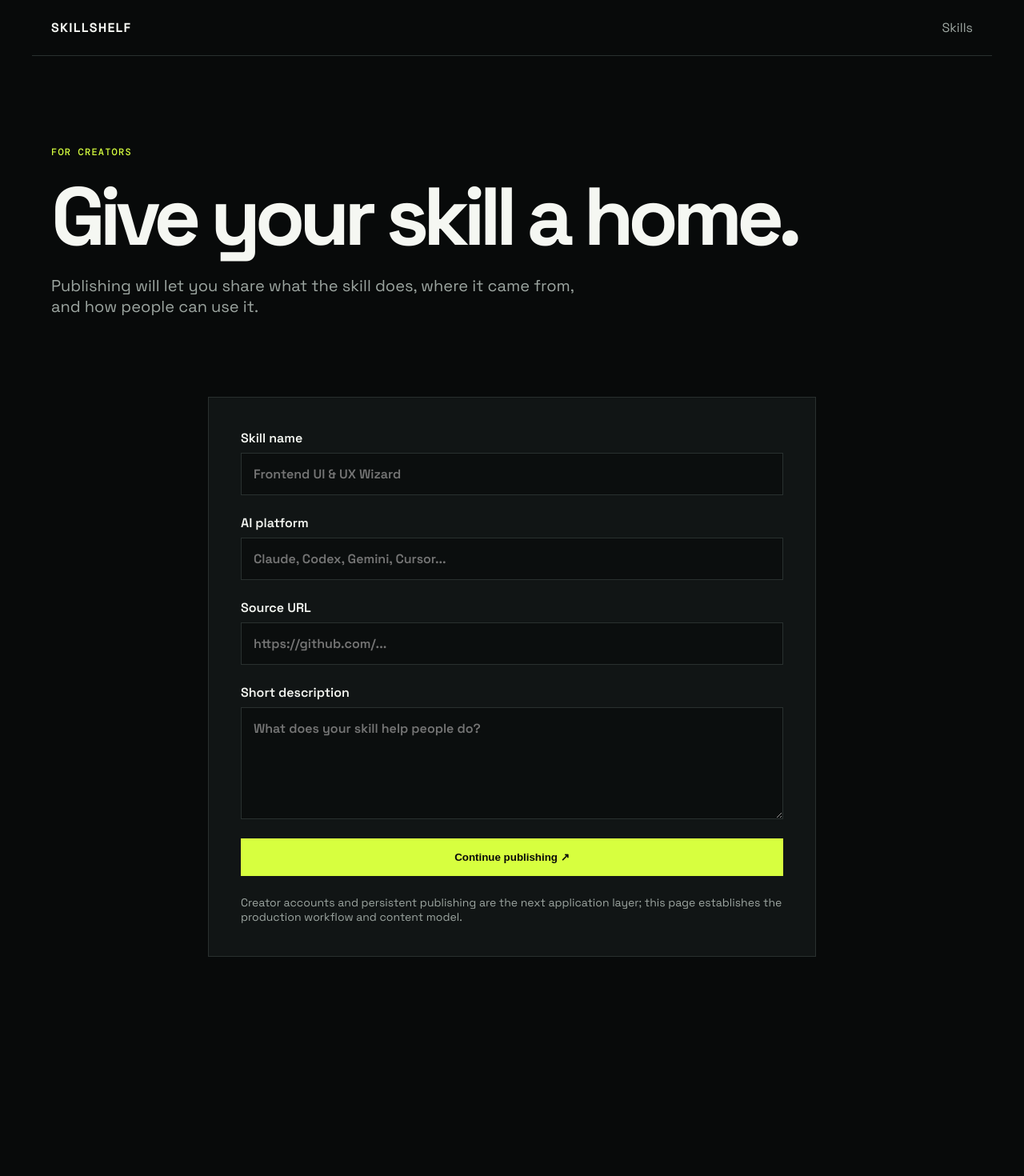
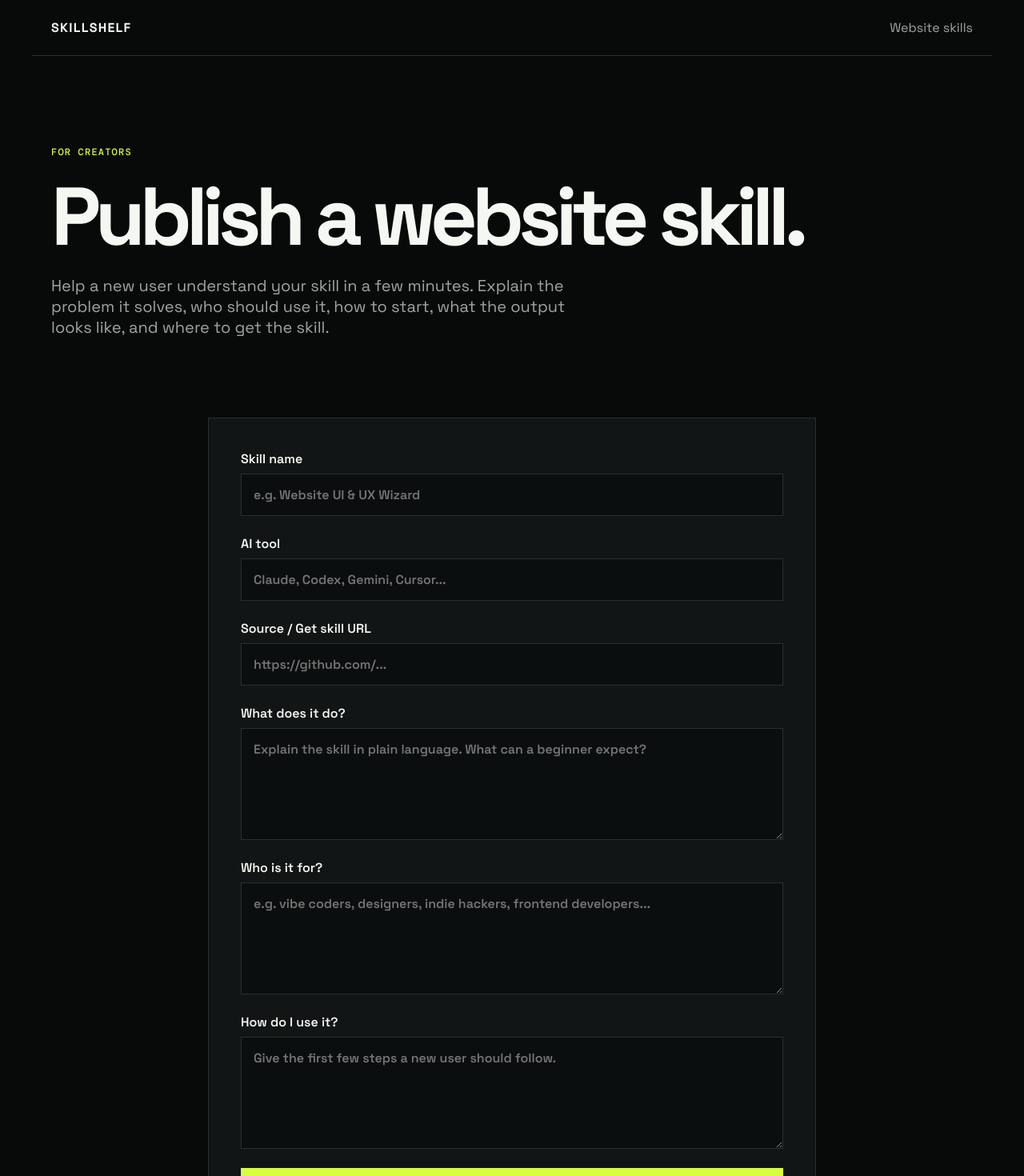
Before and after one commit to SohailKhan0525/skillshelflabs, a Next.js app: page /submit in a window 1280 px wide. Shown: the top 1470 px of the page at 80% size. Before the commit the page ends 1316 px from the top, so only its background shows below. Built offline with nearby package versions, Linux system fonts and the light colour scheme.

Commit message:
Refocus SkillShelf on website skills and clarity

```diff
--- a/app/submit/page.tsx
+++ b/app/submit/page.tsx
@@ -1,2 +1,18 @@
 import Link from "next/link";
-export default function Submit(){return <main><nav className="nav"><Link href="/" className="brand">SKILLSHELF</Link><Link href="/skills">Skills</Link></nav><section className="page-head shell"><p className="eyebrow">FOR CREATORS</p><h1>Give your skill a home.</h1><p>Publishing will let you share what the skill does, where it came from, and how people can use it.</p></section><section className="shell form-card"><label>Skill name<input placeholder="Frontend UI & UX Wizard"/></label><label>AI platform<input placeholder="Claude, Codex, Gemini, Cursor..."/></label><label>Source URL<input placeholder="https://github.com/..."/></label><label>Short description<textarea placeholder="What does your skill help people do?"/></label><button className="button" type="button">Continue publishing ↗</button><p className="form-note">Creator accounts and persistent publishing are the next application layer; this page establishes the production workflow and content model.</p></section></main>}
+
+export default function Submit(){
+  return <main>
+    <nav className="nav"><Link href="/" className="brand">SKILLSHELF</Link><Link href="/skills">Website skills</Link></nav>
+    <section className="page-head shell"><p className="eyebrow">FOR CREATORS</p><h1>Publish a website skill.</h1><p>Help a new user understand your skill in a few minutes. Explain the problem it solves, who should use it, how to start, what the output looks like, and where to get the skill.</p></section>
+    <section className="shell form-card">
+      <label>Skill name<input placeholder="e.g. Website UI & UX Wizard"/></label>
+      <label>AI tool<input placeholder="Claude, Codex, Gemini, Cursor..."/></label>
+      <label>Source / Get skill URL<input placeholder="https://github.com/..."/></label>
+      <label>What does it do?<textarea placeholder="Explain the skill in plain language. What can a beginner expect?"/></label>
+      <label>Who is it for?<textarea placeholder="e.g. vibe coders, designers, indie hackers, frontend developers..."/></label>
+      <label>How do I use it?<textarea placeholder="Give the first few steps a new user should follow."/></label>
+      <button className="button" type="button">Continue publishing ↗</button>
+      <p className="form-note">The publishing flow will become authenticated and persistent as the creator layer is connected to the production database.</p>
+    </section>
+  </main>
+}
```
